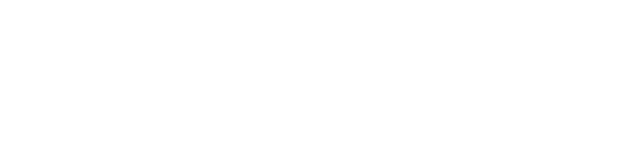
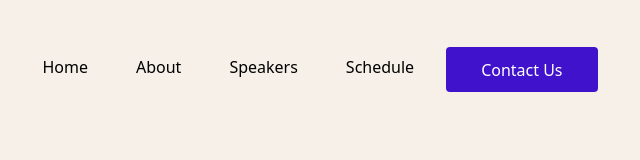
Before and after one commit to migu93/GrebenkinaSiteFotograph, a plain HTML site: page index.html in a window 1280 px wide. Shown: the whole page, without its empty margins (322-962 px from the left). Drawn offline with Linux system fonts and the light colour scheme.

Commit message:
nav сделано

```diff
--- a/css/main.css
+++ b/css/main.css
@@ -1,4 +1,29 @@
+:root {
+    --color-button: #4012CB;
+}
+body {
+    background-color: #F7F0E8;
+}
+a {
+    text-decoration: none;
+}
+
+a:hover {
+    border-bottom: 5px solid var(--color-button);
+    padding-bottom: 5px;
+}
+
 .containerS {
     margin-left: 28px;
     margin-right: 28px;
 }
+
+.buttonStyle {
+    border-radius: 4px;
+    padding-left: 35px;
+    padding-right: 35px;
+    height: 45px;
+    border-style: none;
+    background: var(--color-button);
+    color: white;
+}
--- a/index.html
+++ b/index.html
@@ -4,14 +4,22 @@
     <meta name="viewport"
           content="width=device-width, user-scalable=no, initial-scale=1.0, maximum-scale=1.0, minimum-scale=1.0">
     <meta http-equiv="X-UA-Compatible" content="ie=edge">
+    <link rel="stylesheet" href="css/bootstrap-reboot.css">
+    <link rel="stylesheet" href="css/bootstrap.min.css">
     <link rel="stylesheet" href="./css/main.css">
     <title>SitePhotograf</title>
-    <link rel="stylesheet" href="css/bootstrap-grid.css">
-    <link rel="stylesheet" href="css/bootstrap-reboot.css">
 </head>
 <body>
     <header class="containerS">
-
+        <div class="row">
+            <nav class="nav nav-inline d-flex justify-content-center gap-3" style="margin-top: 47px">
+                <a class="nav-link active text-black" href="#">Home</a>
+                <a class="nav-link active text-black" href="#">About</a>
+                <a class="nav-link active text-black" href="#">Speakers</a>
+                <a class="nav-link active text-black" href="#">Schedule</a>
+                <button class="buttonStyle">Contact Us</button>
+            </nav>
+        </div>
     </header>
 </body>
 </html>
```
Also changed, not shown: resourses/1.png (added), resourses/2.png (added), resourses/3.png (added), resourses/4.png (added), resourses/5.png (added), resourses/6.png (added), resourses/7.png (added), resourses/8.png (added), resourses/Макет окна.png (added).
